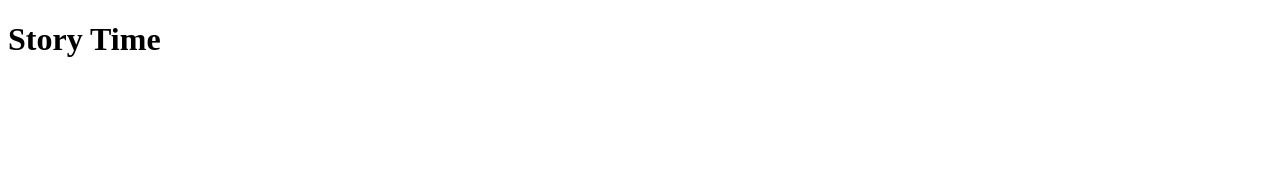
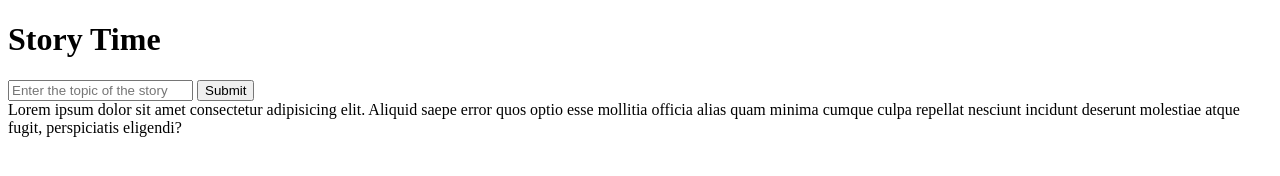
Before and after one commit to xshandy/stories-time, a website: page index.html in a window 1280 px wide. Drawn offline with Linux system fonts and the light colour scheme.

Commit message:
added the basic HTML structure

```diff
--- a/index.html
+++ b/index.html
@@ -7,7 +7,27 @@
     <title>Stories-Time</title>
   </head>
   <body>
-    <h1>Story Time</h1>
+    <header>
+      <h1>Story Time</h1>
+    </header>
+    <main>
+      <form>
+        <input
+          type="text"
+          placeholder="Enter the topic of the story"
+          autocomplete="off"
+          required
+        />
+        <input type="submit" />
+      </form>
+      <div>
+        Lorem ipsum dolor sit amet consectetur adipisicing elit. Aliquid saepe
+        error quos optio esse mollitia officia alias quam minima cumque culpa
+        repellat nesciunt incidunt deserunt molestiae atque fugit, perspiciatis
+        eligendi?
+      </div>
+    </main>
+    <footer></footer>
     <script src="src/index.js"></script>
   </body>
 </html>
```
